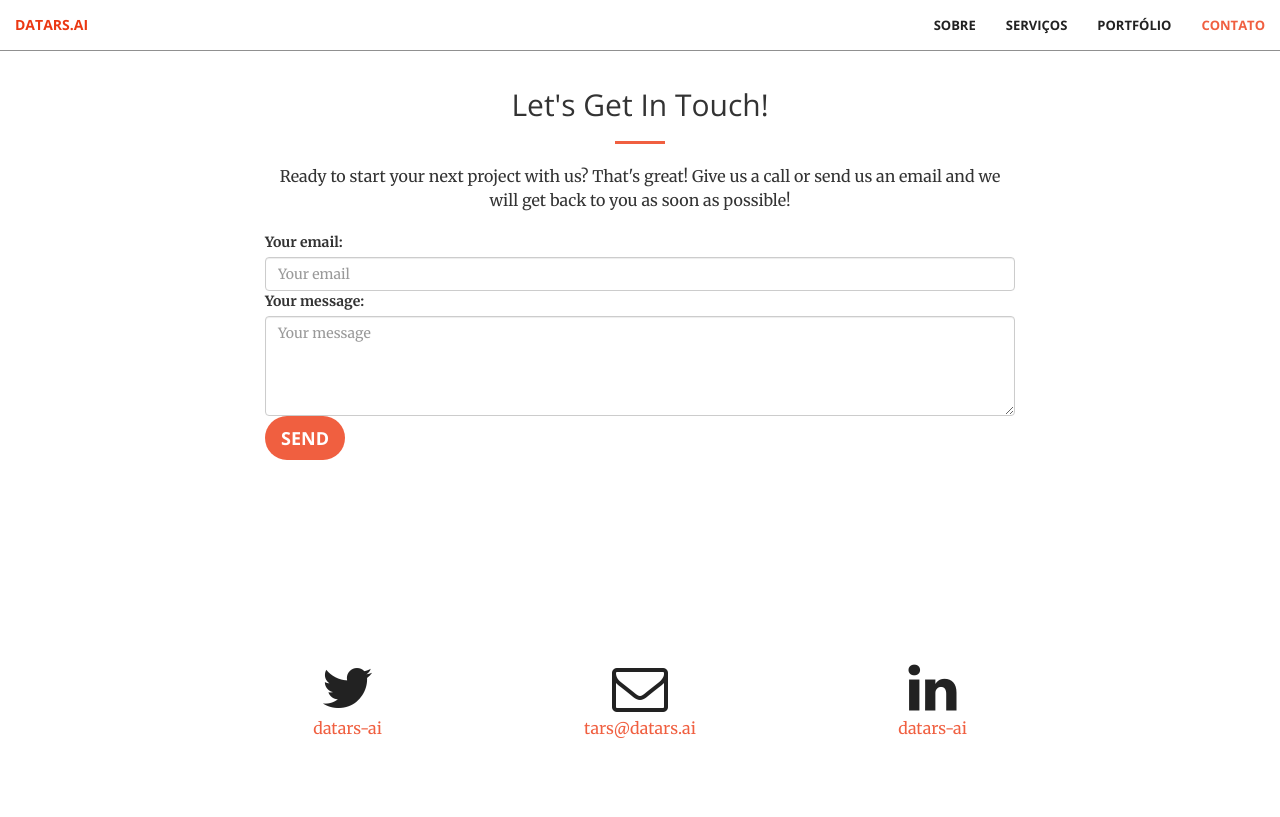
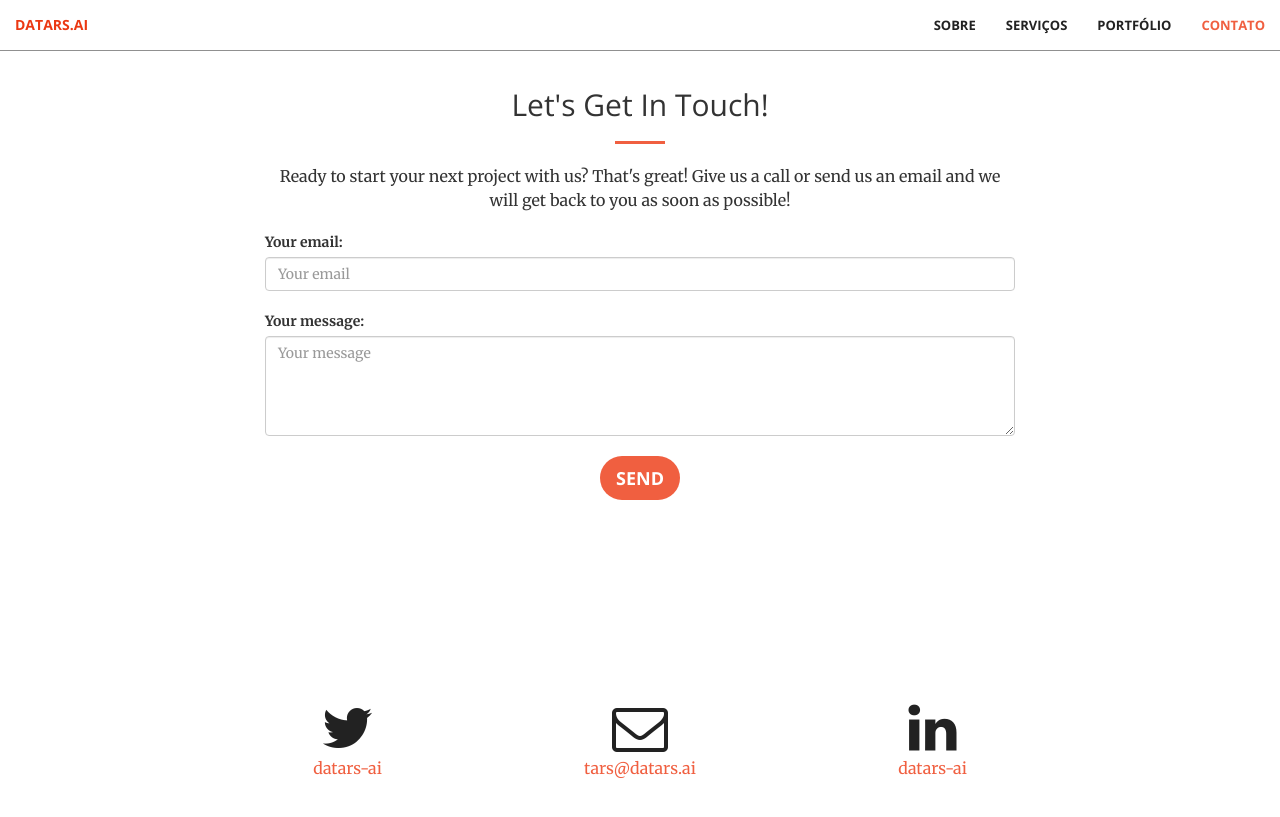
Before and after one commit to datars-ai/datars-ai.github.com, a Jekyll site: the page built from index.html, in a window 1280 px wide and 900 px high, scrolled down 2449 px. Shown: the top 817 px of the window. Built offline with Jekyll 4.4.1, drawn with Linux system fonts in a browser that asks for light colours.

Commit message:
add form

```diff
--- a/_includes/contact2.html
+++ b/_includes/contact2.html
@@ -20,6 +20,7 @@
 
             <!-- Message Input -->
             <div class="form-floating mb-3">
+              <br>
               <label for="message">Your message:</label>
               <textarea class="form-control" id="message" type="text" name="message" placeholder="Your message" style="height: 10rem;" data-sb-validations="required"></textarea>
               <div class="invalid-feedback" data-sb-feedback="message:required">Message is required.</div>
@@ -38,7 +39,8 @@
             </div>
 
             <!-- Submit button -->
-            <div class="d-grid">
+            <div class="d-grid text-center">
+              <br>
               <button class="btn btn-primary btn-lg" id="submitButton" type="submit">Send</button>
             </div>
           </form>
```
